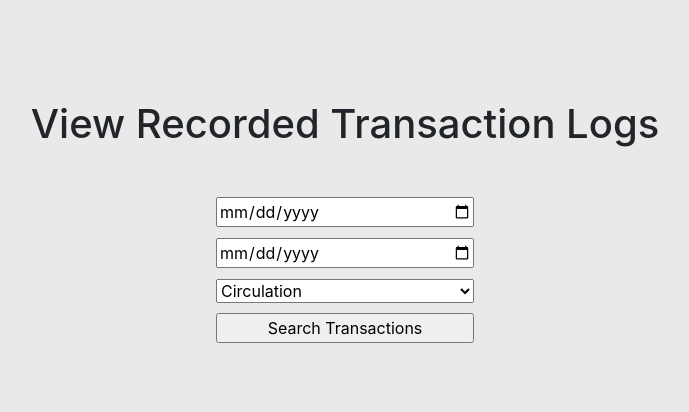
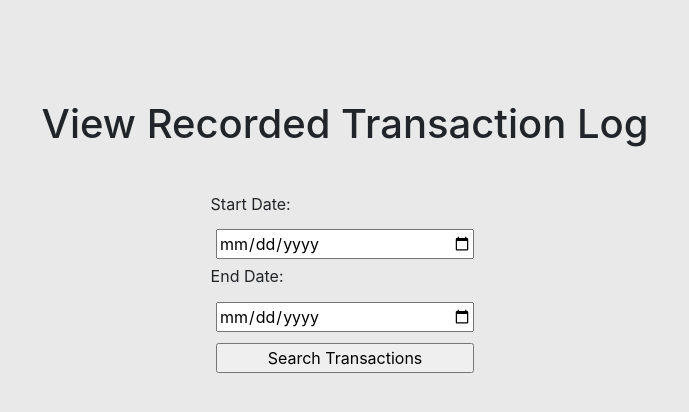
Before and after one commit to jamesspearsv/libstats, a Django app: page /view in a window 1280 px wide. Shown: the part 60-472 px from the top of the page, without its empty margins (295-984 px from the left). Run offline with Django 4.2, Linux system fonts and the light colour scheme; parts of the project's set-up code (start-up, migrations or seed data) failed here and were passed over; some libraries are stand-ins or nearby versions.

Commit message:
Adapted view function and updated form copy.

```diff
--- a/reference/settings.py
+++ b/reference/settings.py
@@ -16,7 +16,7 @@ import json
 
 # Set app running mode
 # MODE == "DEV" OR "PROD"
-MODE = 'PROD'
+MODE = 'DEV'
 
 # SECURITY WARNING: don't run with debug turned on in production!
 # SECURITY WARNING: keep the secret key used in production secret!
@@ -24,14 +24,14 @@ if MODE == 'PROD': # Use PROD mode for running on production server
     with open('/etc/reference-config.json') as config_file:
         config = json.load(config_file)
 
-    DEBUG = True
+    DEBUG = False
     ALLOWED_HOSTS = ['.libstats.work', '.jspears.me', '10.24.20.104']
     CSRF_TRUSTED_ORIGINS = ['https://ref.libstats.work', 'https://ref.jspears.me','http://10.24.20.104']
     #SECURE_PROXY_SSL_HEADER = ("HTTP_X_FORWARDED_PROTO", "https")
     SECRET_KEY = config['SECRET_KEY']
 
 if MODE == 'DEV': # Use DEV mode for running on local development machine
-    DEBUG = False
+    DEBUG = True
     ALLOWED_HOSTS = []
     SECRET_KEY = 'django-insecure-g13pdog#2ebma&r_vr=4&#d_2u3=#8n1e304zio$6!zr&m87df'
 
--- a/transactions/templates/transactions/generate.html
+++ b/transactions/templates/transactions/generate.html
@@ -7,8 +7,11 @@
 
 <form action="{% url 'transactions:reports' %}" method="post">
     {% csrf_token %}
+        <label for="start_date">Start Date:</label>
         <input type="date" name="start_date" id="start_date">
+        <label for="end_date">End Date:</label>
         <input type="date" name="end_date" id="end_date">
+        <label for="location">Location:</label>
         <select name="location" id="location">
             {% for choice in choices %}
                 <option value="{{ choice.0 }}">{{ choice.1 }}</option>
--- a/transactions/templates/transactions/search.html
+++ b/transactions/templates/transactions/search.html
@@ -2,18 +2,21 @@
 
 {% block body %}
 <section class="page-header">
-    <h1>View Recorded Transaction Logs</h1>
+    <h1>View Recorded Transaction Log</h1>
 </section>
 
 <form action="{% url 'transactions:view' %}" method="post">
     {% csrf_token %}
+        <label for="start_date">Start Date:</label>
         <input type="date" name="start_date" id="start_date">
+        <label for="end_date">End Date:</label>
         <input type="date" name="end_date" id="end_date">
+        <!--
         <select name="location" id="location">
             {% for choice in choices %}
                 <option value="{{ choice.0 }}">{{ choice.1 }}</option>
             {% endfor %}
-        </select>
+        </select> -->
         <input type="submit" value="Search Transactions">
 </form>
 
--- a/transactions/views.py
+++ b/transactions/views.py
@@ -31,16 +31,16 @@ def view(request):
         if request.method == 'POST':
 
             # Validate form response data. If not valid return an error.
-            if request.POST['start_date'] == "" or request.POST['end_date'] == "" or request.POST['location'] == "":
+            if request.POST['start_date'] == "" or request.POST['end_date'] == "": # or request.POST['location'] == "":
                 return HttpResponse('error')
 
             # Store form response data to query database
             start_date = request.POST['start_date'] #YYYY-MM-DD
             end_date =  request.POST['end_date'] #YYYY-MM-DD
-            form_location = request.POST['location']
+            #form_location = request.POST['location']
 
             # Query model for transactions matching filter
-            results = Transaction.objects.filter(date__gte=start_date, date__lte=end_date, location = form_location)
+            results = Transaction.objects.filter(date__gte=start_date, date__lte=end_date)
 
             return render(request, 'transactions/results.html', {
                 'results': results
```
